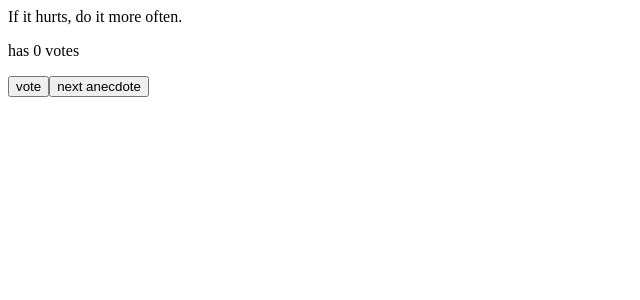
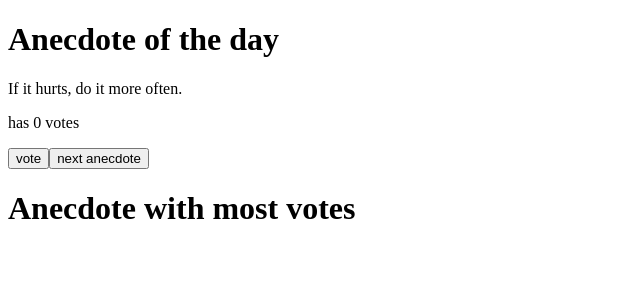
Before and after one commit to tkimhong/Full-Stack-Open, a React (Vite) app in the folder part1/anecdotes/: page / in a window 1280 px wide. Shown: the top 300 px of the page, without its empty margins (0-640 px from the left). Built offline with nearby package versions, Linux system fonts and the light colour scheme.

Commit message:
Add headers

```diff
--- a/part1/anecdotes/src/App.jsx
+++ b/part1/anecdotes/src/App.jsx
@@ -32,10 +32,12 @@ const App = () => {
 
   return (
     <div>
+      <h1>Anecdote of the day</h1>
       {anecdotes[selected]}
       <Votes votes={votes[selected]} />
       <Button onClick={handleVote} text="vote" />
       <Button onClick={handleRandom} text="next anecdote" />
+      <h1>Anecdote with most votes</h1>
     </div>
   );
 };
```
